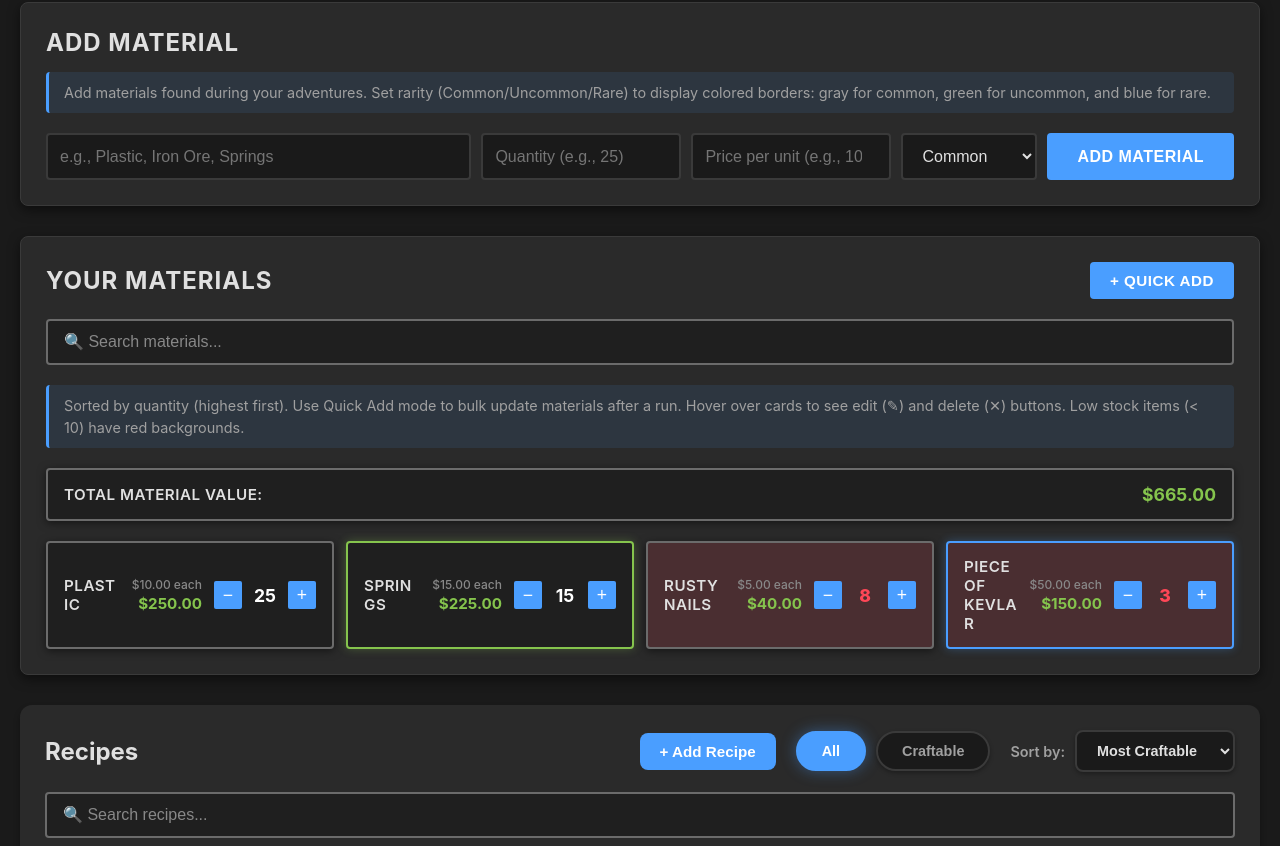
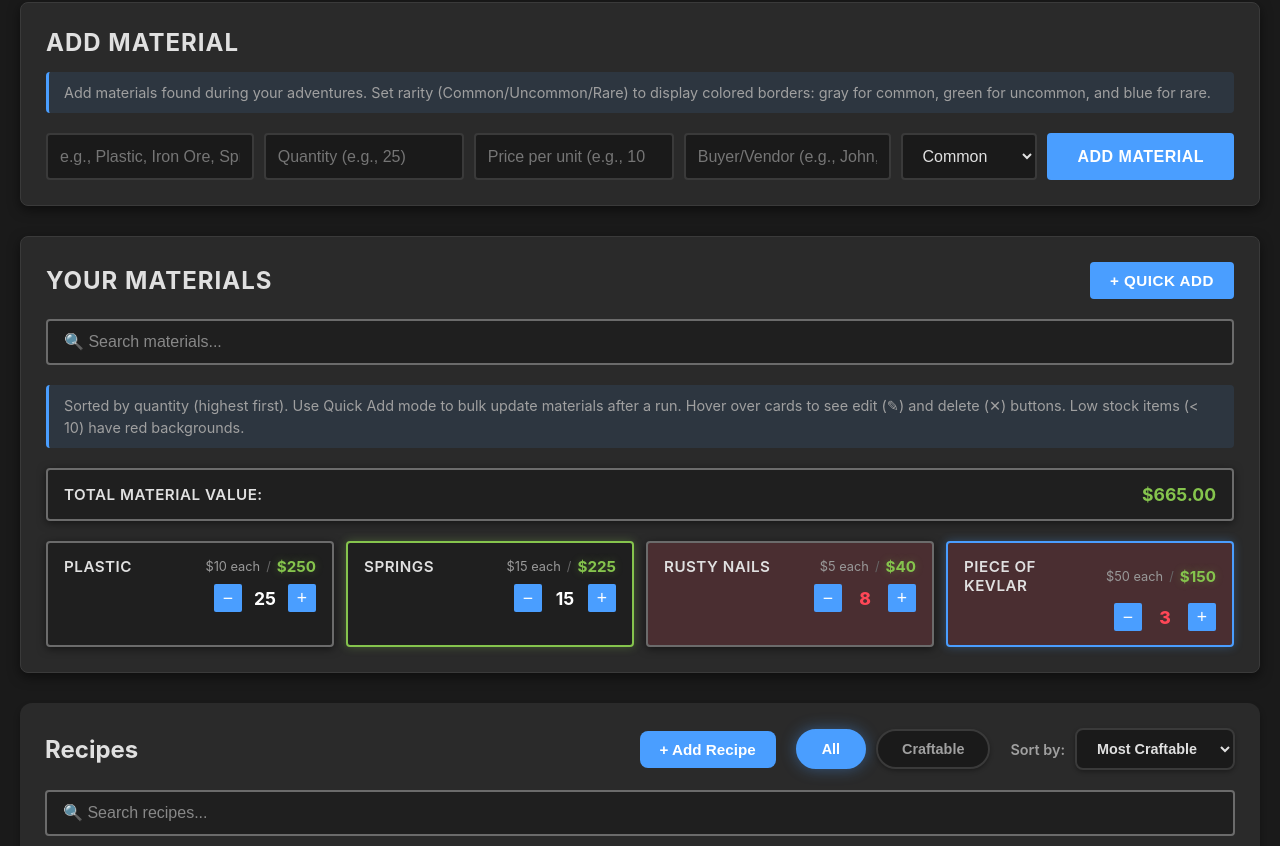
Before and after one commit to enlistedmango/rp-material-tracker, a React (Vite) app: page / in a window 1280 px wide. Shown: the part 389-1235 px from the top of the page. Built offline with nearby package versions, Linux system fonts and the light colour scheme.

Commit message:
adding buyer notes & fixing pricing

```diff
--- a/src/components/MaterialForm.tsx
+++ b/src/components/MaterialForm.tsx
@@ -18,6 +18,7 @@ const MaterialForm: React.FC<MaterialFormProps> = ({
   const [materialQuantity, setMaterialQuantity] = useState('');
   const [materialRarity, setMaterialRarity] = useState<'common' | 'uncommon' | 'rare'>('common');
   const [materialValue, setMaterialValue] = useState('');
+  const [materialBuyer, setMaterialBuyer] = useState('');
 
   useEffect(() => {
     if (editingMaterial) {
@@ -25,6 +26,7 @@ const MaterialForm: React.FC<MaterialFormProps> = ({
       setMaterialQuantity(editingMaterial.quantity.toString());
       setMaterialRarity(editingMaterial.rarity || 'common');
       setMaterialValue(editingMaterial.value ? editingMaterial.value.toString() : '');
+      setMaterialBuyer(editingMaterial.buyer || '');
     }
   }, [editingMaterial]);
 
@@ -39,6 +41,7 @@ const MaterialForm: React.FC<MaterialFormProps> = ({
         quantity: Number(materialQuantity) || 0,
         rarity: materialRarity,
         value: materialValue ? Number(materialValue) : undefined,
+        buyer: materialBuyer || undefined,
       };
       onUpdateMaterial(updatedMaterial);
       resetForm();
@@ -49,6 +52,7 @@ const MaterialForm: React.FC<MaterialFormProps> = ({
         quantity: Number(materialQuantity) || 0,
         rarity: materialRarity,
         value: materialValue ? Number(materialValue) : undefined,
+        buyer: materialBuyer || undefined,
       };
       onAddMaterial(newMaterial);
       resetForm();
@@ -60,6 +64,7 @@ const MaterialForm: React.FC<MaterialFormProps> = ({
     setMaterialQuantity('');
     setMaterialRarity('common');
     setMaterialValue('');
+    setMaterialBuyer('');
     if (onCancelEdit) onCancelEdit();
   };
 
@@ -88,6 +93,12 @@ const MaterialForm: React.FC<MaterialFormProps> = ({
         step="0.01"
         placeholder="Price per unit (e.g., 10.00)"
       />
+      <input
+        type="text"
+        value={materialBuyer}
+        onChange={(e) => setMaterialBuyer(e.target.value)}
+        placeholder="Buyer/Vendor (e.g., John, Trader Bob)"
+      />
       <select
         value={materialRarity}
         onChange={(e) => setMaterialRarity(e.target.value as 'common' | 'uncommon' | 'rare')}
--- a/src/components/MaterialList.tsx
+++ b/src/components/MaterialList.tsx
@@ -149,13 +149,23 @@ const MaterialList: React.FC<MaterialListProps> = ({
                   ✕
                 </button>
               </div>
-              <span className="material-name">{material.name}</span>
-              {material.value && material.value > 0 && (
-                <div className="material-value-info">
-                  <span className="material-unit-value">${material.value.toFixed(2)} each</span>
-                  <span className="material-total-value">{formatCurrency(material.quantity * material.value)}</span>
-                </div>
-              )}
+              <div className="material-header-row">
+                <span className="material-name">{material.name}</span>
+                {material.value && material.value > 0 && (
+                  <div className="material-value-info">
+                    <span className="material-unit-value">${Math.round(material.value)} each</span>
+                    <span className="material-value-separator">/</span>
+                    <span className="material-total-value">${Math.round(material.quantity * material.value)}</span>
+                  </div>
+                )}
+              </div>
+              <div className="material-bottom-row">
+                {material.buyer && (
+                  <div className="material-buyer-tag">
+                    <span className="buyer-label">Sells to:</span>
+                    <span className="buyer-name">{material.buyer}</span>
+                  </div>
+                )}
               {quickAddMode ? (
                 <div className="quick-add-input-container">
                   <span className="current-qty">Current: {material.quantity}</span>
@@ -200,6 +210,7 @@ const MaterialList: React.FC<MaterialListProps> = ({
                   </button>
                 </div>
               )}
+              </div>
             </div>
           ))}
         </div>
--- a/src/styles/main.css
+++ b/src/styles/main.css
@@ -336,14 +336,11 @@ form button.btn-cancel-edit:hover {
     border: 2px solid #6b6b6b;
     transition: all 0.2s;
     display: flex;
-    flex-direction: row;
-    align-items: center;
-    justify-content: space-between;
-    gap: 12px;
+    flex-direction: column;
+    gap: 8px;
     position: relative;
     box-shadow: 0 2px 8px rgba(0, 0, 0, 0.5);
     min-height: 70px;
-    flex-wrap: wrap;
 }
 
 .material-card:hover {
@@ -446,24 +443,69 @@ form button.btn-cancel-edit:hover {
     letter-spacing: 0.5px;
 }
 
+.material-buyer-tag {
+    display: inline-flex;
+    align-items: center;
+    gap: 5px;
+    padding: 3px 10px;
+    background: rgba(74, 158, 255, 0.2);
+    border-radius: 12px;
+    font-size: 0.75rem;
+    width: fit-content;
+}
+
+.buyer-label {
+    color: #aaa;
+    font-weight: 400;
+    font-size: 0.7rem;
+}
+
+.buyer-name {
+    color: #6cb5ff;
+    font-weight: 600;
+}
+
+.material-header-row {
+    display: flex;
+    justify-content: space-between;
+    align-items: center;
+    gap: 12px;
+    width: 100%;
+}
+
+.material-bottom-row {
+    display: flex;
+    justify-content: space-between;
+    align-items: center;
+    gap: 12px;
+    width: 100%;
+}
+
 .material-value-info {
     display: flex;
-    flex-direction: column;
-    align-items: flex-end;
-    gap: 2px;
+    flex-direction: row;
+    align-items: center;
+    gap: 6px;
     flex-shrink: 0;
 }
 
 .material-unit-value {
-    font-size: 0.75rem;
-    color: #888;
-    font-weight: 500;
+    font-size: 0.8rem;
+    color: #999;
+    font-weight: 400;
+}
+
+.material-value-separator {
+    font-size: 0.8rem;
+    color: #666;
+    font-weight: 400;
 }
 
 .material-total-value {
     font-size: 0.95rem;
     color: #85C44D;
     font-weight: 700;
+    text-shadow: 0 0 8px rgba(133, 196, 77, 0.3);
 }
 
 .material-controls {
--- a/src/types/index.ts
+++ b/src/types/index.ts
@@ -4,6 +4,7 @@ export interface Material {
     quantity: number;
     rarity?: 'common' | 'uncommon' | 'rare';
     value?: number;
+    buyer?: string;
 }
 
 export interface Recipe {
```
